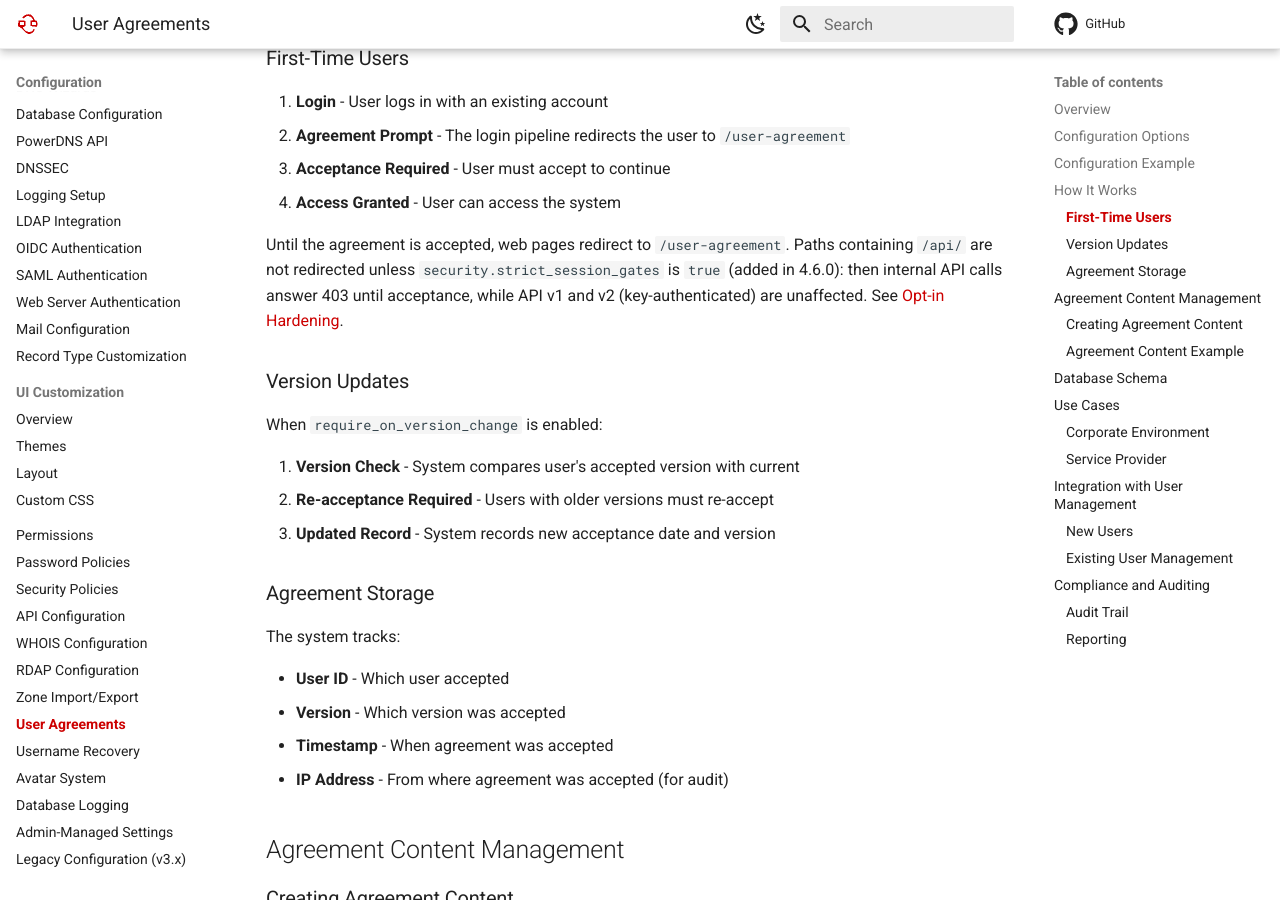
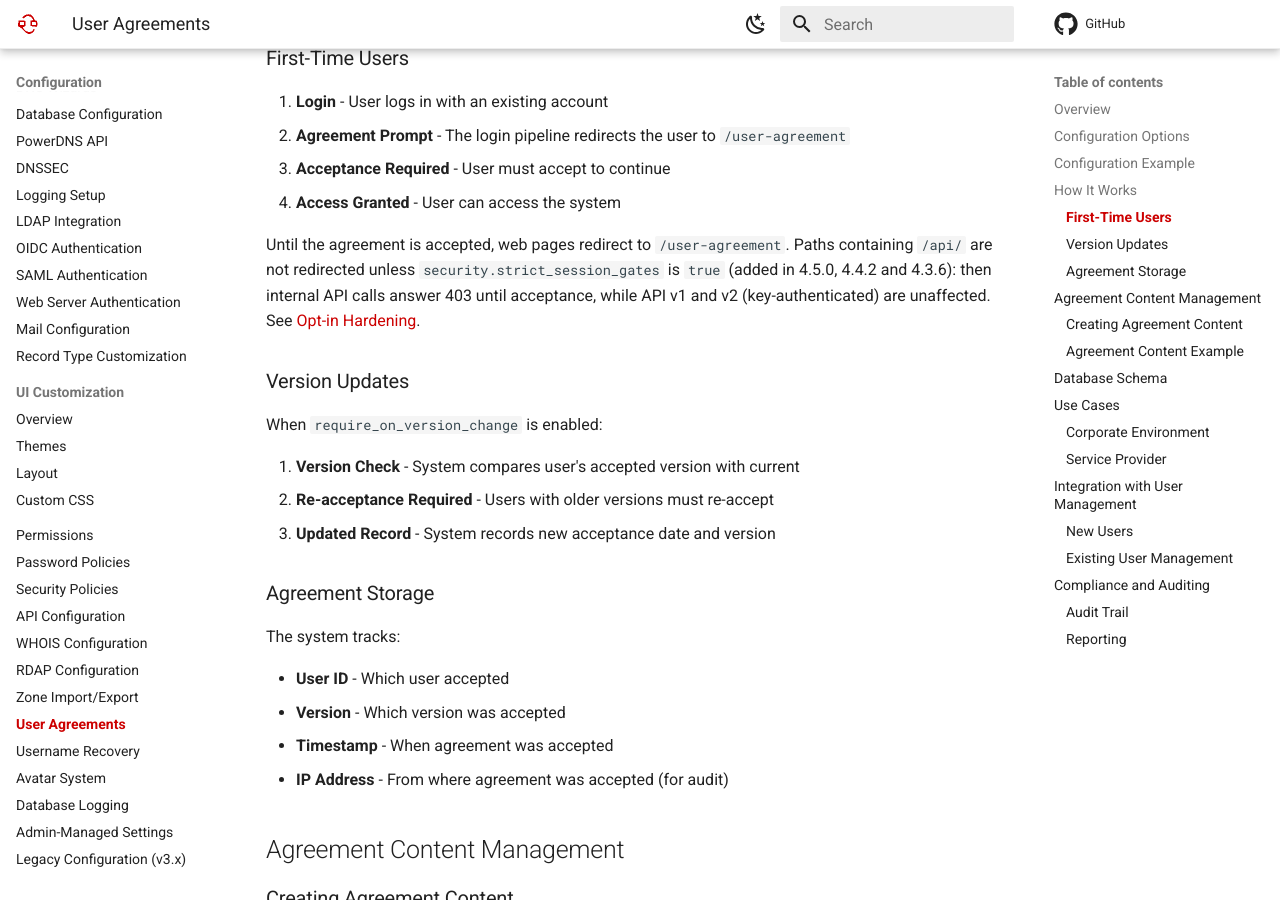
Before and after one commit to poweradmin/poweradmin-docs, an MkDocs documentation site: the page built from docs/configuration/user-agreements.md, in a window 1280 px wide and 900 px high, scrolled down 1007 px. Built offline with MkDocs 1.6.1 and Material for MkDocs 9.7.7, drawn with Linux system fonts in a browser that asks for light colours; comment, search, counter and statistics services are not loaded.

Commit message:
docs(config): label the health token, health cache and opt-in hardening settings as added in 4.5.0

````diff
--- a/docs/configuration/security-policies.md
+++ b/docs/configuration/security-policies.md
@@ -9,8 +9,8 @@
 - **password_cost**: Cost factor for bcrypt algorithm. Default: `12`
 - **login_token_validation**: Enable token validation for login form. Default: `true`
 - **global_token_validation**: Enable token validation for all forms. Default: `true`
-- **protect_last_admin_on_edit**: Refuse a user edit that moves the last super admin to a template without super admin. Default: `false` (added in 4.6.0). See [Opt-in Hardening](#opt-in-hardening-v460)
-- **strict_session_gates**: Apply required MFA setup and the user agreement to internal API calls and to pages with `api` in their path. Default: `false` (added in 4.6.0). See [Opt-in Hardening](#opt-in-hardening-v460)
+- **protect_last_admin_on_edit**: Refuse a user edit that moves the last super admin to a template without super admin. Default: `false` (added in 4.5.0). See [Opt-in Hardening](#opt-in-hardening-v450)
+- **strict_session_gates**: Apply required MFA setup and the user agreement to internal API calls and to pages with `api` in their path. Default: `false` (added in 4.5.0, 4.4.2 and 4.3.6). See [Opt-in Hardening](#opt-in-hardening-v450)
 - **trusted_proxies**: Reverse proxy addresses allowed to set forwarded client-IP headers (`X-Forwarded-For`, `X-Real-IP`, `Client-IP`). Supports IPs, CIDRs (IPv4/IPv6), and IPv4 wildcards. Private and loopback peers are always trusted; add public proxy addresses here so their forwarded headers are honored. Default: `[]` (added in 4.5.0)
 
 ## Rotating the Session Key
@@ -133,7 +133,7 @@
 ];
 ```
 
-## Opt-in Hardening (v4.6.0+)
+## Opt-in Hardening (v4.5.0+)
 
 These settings tighten behaviour that earlier releases allowed. They are off by default so an upgrade changes
 nothing; turn them on after checking the notes below.
@@ -185,9 +185,9 @@
 - **rate_limit_attempts**: Maximum reset attempts per time window. Default: `5`
 - **rate_limit_window**: Rate limit window in seconds. Default: `3600` (1 hour)
 - **min_time_between_requests**: Minimum seconds between requests. Default: `60` (1 minute)
-- **single_use_claim**: Mark the link as used before the new password is saved, so one link sets one password even when it is submitted twice at the same moment. Default: `false` (added in 4.6.0)
+- **single_use_claim**: Mark the link as used before the new password is saved, so one link sets one password even when it is submitted twice at the same moment. Default: `false` (added in 4.5.0, 4.4.2 and 4.3.6)
 
-The reset token never appears in the application log: since 4.6.0 log lines carry a short fingerprint of it instead, so entries about the same link can still be matched.
+The reset token never appears in the application log: since 4.5.0 log lines carry a short fingerprint of it instead, so entries about the same link can still be matched.
 
 ### `interface.application_url` is required
 
--- a/docs/configuration/user-agreements.md
+++ b/docs/configuration/user-agreements.md
@@ -35,7 +35,7 @@
 3. **Acceptance Required** - User must accept to continue
 4. **Access Granted** - User can access the system
 
-Until the agreement is accepted, web pages redirect to `/user-agreement`. Paths containing `/api/` are not redirected unless `security.strict_session_gates` is `true` (added in 4.6.0): then internal API calls answer 403 until acceptance, while API v1 and v2 (key-authenticated) are unaffected. See [Opt-in Hardening](security-policies.md#opt-in-hardening-v460).
+Until the agreement is accepted, web pages redirect to `/user-agreement`. Paths containing `/api/` are not redirected unless `security.strict_session_gates` is `true` (added in 4.5.0, 4.4.2 and 4.3.6): then internal API calls answer 403 until acceptance, while API v1 and v2 (key-authenticated) are unaffected. See [Opt-in Hardening](security-policies.md#opt-in-hardening-v450).
 
 ### Version Updates
 
````
Also changed, not shown: docs/configuration/settings-reference.md (+5 -3 lines), docs/operations/health-checks.md (+1 -1 lines), docs/user-guide/mfa.md (+1 -1 lines), docs/user-guide/users-roles.md (+2 -2 lines).
